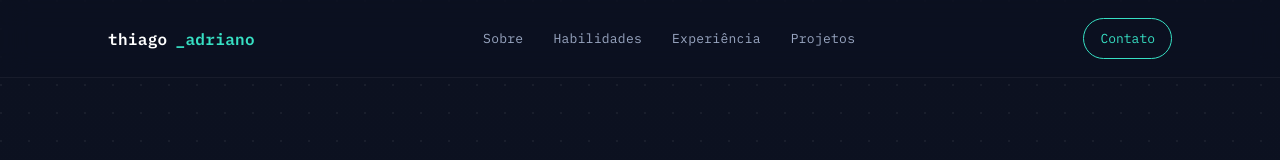
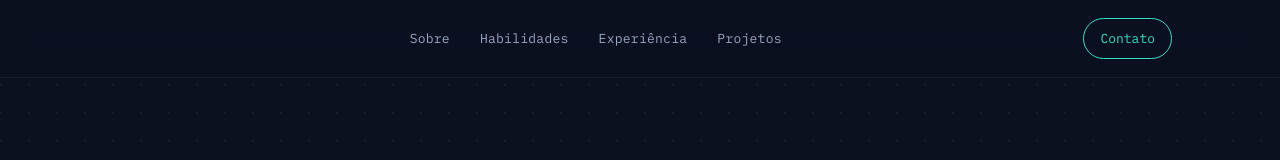
Before and after one commit to thiagodev10/portfolio_projetos, a plain HTML site: page index.html in a window 1280 px wide. Shown: the top 160 px of the page. Drawn offline with Linux system fonts and the light colour scheme.

Commit message:
Update index.html

```diff
--- a/index.html
+++ b/index.html
@@ -3,7 +3,7 @@
 <head>
 <meta charset="utf-8" />
 <meta name="viewport" content="width=device-width, initial-scale=1" />
-<title>Thiago Adriano · Cientista de Dados</title>
+<title>Thiago Adriano · Analista de Dados</title>
 <meta name="description" content="Portfólio de projetos de Ciência de Dados de Thiago Adriano." />
 <link rel="preconnect" href="https://fonts.googleapis.com">
 <link rel="preconnect" href="https://fonts.gstatic.com" crossorigin>
@@ -236,7 +236,7 @@
 
 <header class="site-nav">
   <div class="nav-inner">
-    <a href="#top" class="wordmark">thiago<span>_adriano</span></a>
+    <a href="#top" class="wordmark"><span></span></a>
     <nav class="links">
       <a href="#sobre">Sobre</a>
       <a href="#habilidades">Habilidades</a>
```
